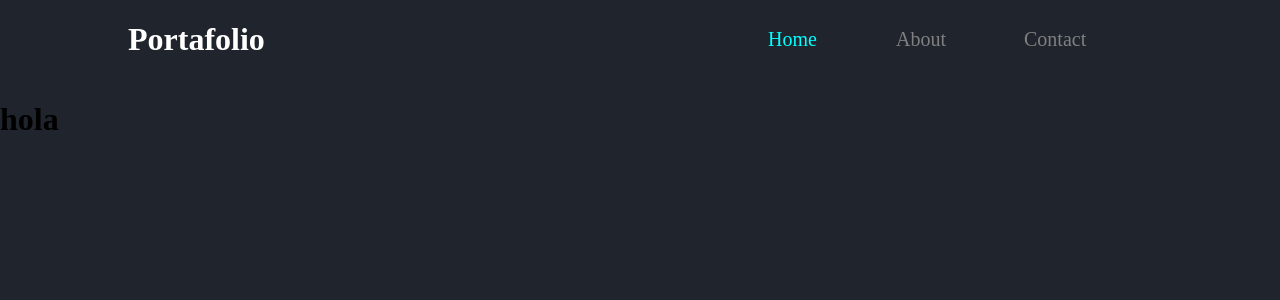
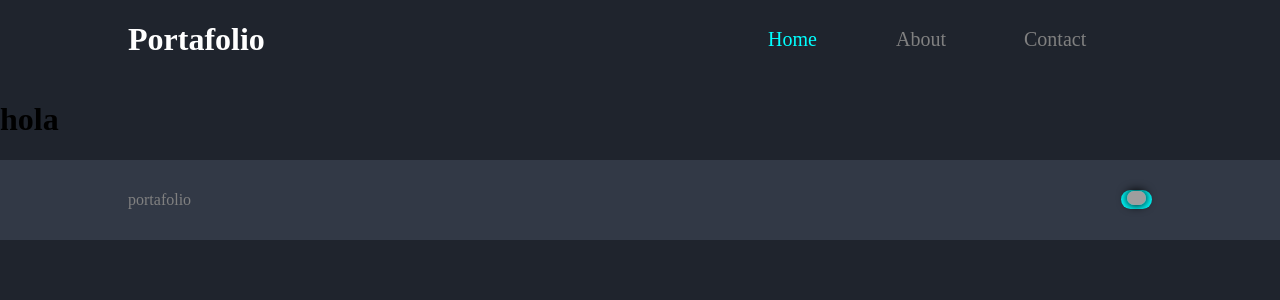
Before and after one commit to Montes01/PortJ, a React (Vite) app: page /Contact in a window 1280 px wide. Shown: the top 300 px of the page. Built offline with nearby package versions, Linux system fonts and the light colour scheme; grey boxes are pictures that could not be loaded.

Commit message:
actualizado

```diff
--- a/src/App.jsx
+++ b/src/App.jsx
@@ -6,6 +6,8 @@ import { Home } from './components/Home/Home';
 import  About   from './components/About/About';
 import Header from './components/Header/Header'
 import  Contact  from "./components/Contact/Contact";
+import { Footer } from './components/Footer/Footer';
+
 
 
 function App() {
@@ -18,6 +20,7 @@ function App() {
         <Route path='/About' Component={About}></Route>
         <Route path='/Contact' Component={Contact}></Route>
       </Routes>
+      <Footer />
     </>
   )
 }
--- a/src/components/About/About.jsx
+++ b/src/components/About/About.jsx
@@ -3,6 +3,7 @@ import './About.css';
 const img ='../../public/images/bleux.png'
 const img2 ='../../public/images/blueasy.png'
 const img3 ='../../public/images/gifs.png'
+
 
 export default function About () {
     const abrirProyect1 = ()=>{
@@ -42,6 +43,8 @@ export default function About () {
 
         </section>
 
+
+
     )
 
 }
--- a/src/components/Home/Home.jsx
+++ b/src/components/Home/Home.jsx
@@ -1,12 +1,10 @@
 import React from 'react'
 import { Section } from '../section/Section'
-import { Footer } from '../Footer/Footer'
 export const Home = () => {
   return (
     <>
 
         <Section/>
-        <Footer/>
     </>
   )
 }
```
